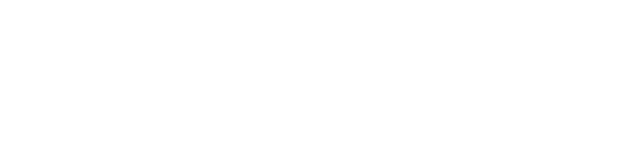
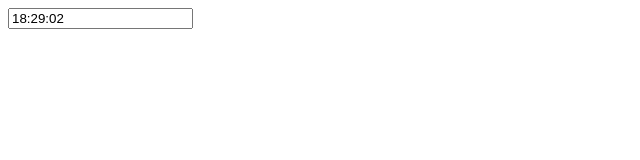
Before and after one commit to GBielMendes7/Laboratorio-Engenharia, a plain HTML site: page Aula dia 22 ago/Exercicio 2/index.html in a window 1280 px wide. Shown: the whole page, without its empty margins (0-640 px from the left). Drawn offline with Linux system fonts and the light colour scheme.

Commit message:
Update index.html

```diff
--- a/Aula dia 22 ago/Exercicio 2/index.html
+++ b/Aula dia 22 ago/Exercicio 2/index.html
@@ -1,18 +1,36 @@
-<!DOCTYPE html>
-<html>
-    <head>
-        <meta charset="utf-8">
-        <title>Exemplo JavaScript</title>
-        <script type="text/javascript">
-            function horarioAtual() {
-                let hora = new Date().toLocaleTimeString();
-                document.getElementById("rel").innerHTML = hora;
-                setTimeout(horarioAtual, 1000)
-            }
+<!doctype html>
+<html lang=“pt-br”>
+	<head>
+		<title>Curso de Javascript</title>
+		<meta charset=“UTF-8”>
+		<script>
 
-        </script>
-    </head>
-    <body>
+			function relogio(){
+				var data=new Date();
+				var hor=data.getHours();
+				var min=data.getMinutes();
+				var seg=data.getSeconds();
 
-    </body>
+				if(hor < 10){
+					hor="0"+hor;
+				}
+				if(min < 10){
+					min="0"+min;
+				}
+				if(seg < 10){
+					seg="0"+seg;
+				}
+
+				var horas=hor + ":" + min + ":" + seg;
+
+				document.getElementById("rel").value=horas;
+			}
+
+			var timer=setInterval(relogio,1000);
+
+		</script>
+	</head>
+	<body>
+		<input type="text" id="rel">
+	</body>
 </html>
```
